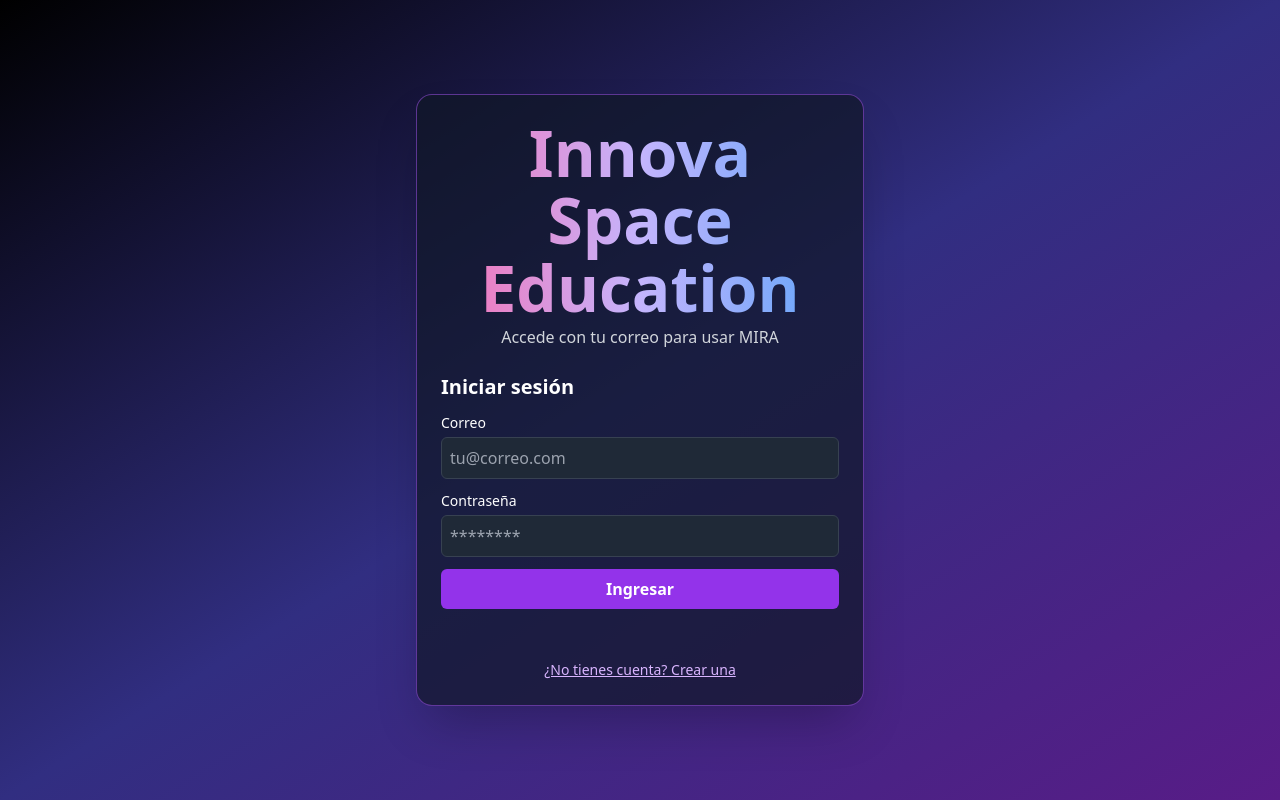
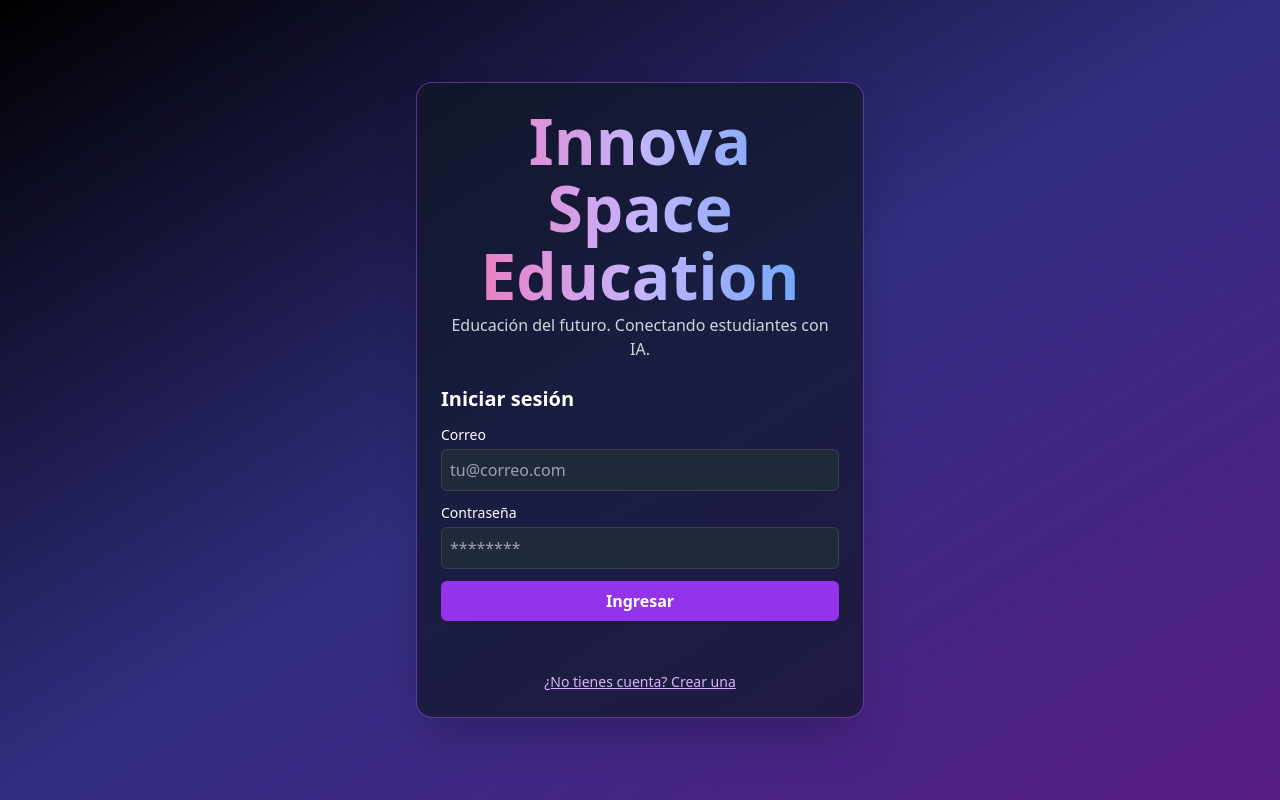
Before and after one commit to innova-space-edu/mira-AI, a plain HTML site: page index.html in a window 1280 px wide. Drawn offline with nearby package versions, Linux system fonts and the light colour scheme; no server answers.

Commit message:
Update index.html

```diff
--- a/index.html
+++ b/index.html
@@ -18,7 +18,7 @@
   <script src="https://cdn.tailwindcss.com"></script>
   <script src="https://cdn.jsdelivr.net/npm/marked/marked.min.js"></script>
 
-  <!-- MathJax ($...$ y $$...$$) -->
+  <!-- MathJax -->
   <script>
     window.MathJax = {
       tex: {
@@ -63,7 +63,7 @@
   <section id="auth" class="grid place-items-center px-4">
     <div class="w-full max-w-md bg-gray-900/70 border border-purple-500/50 rounded-2xl p-6 shadow-2xl auth-card">
       <h1 class="hero-title text-center mb-1">Innova Space Education</h1>
-      <p class="text-center text-gray-300 mb-6">Accede con tu correo para usar MIRA</p>
+      <p id="hero-subtitle" class="text-center text-gray-300 mb-6">Educación del futuro. Conectando estudiantes con IA.</p>
 
       <h2 id="auth-title" class="text-xl font-bold mb-3">Iniciar sesión</h2>
 
@@ -156,7 +156,7 @@
     <!-- Cabecera -->
     <section id="hero" class="text-center">
       <h1 class="hero-title">Innova Space Education</h1>
-      <p class="text-lg text-gray-300 mt-3">Educación del futuro. Conectando estudiantes con IA.</p>
+      <p id="hero-subtitle-app" class="text-lg text-gray-300 mt-3">Educación del futuro. Conectando estudiantes con IA.</p>
     </section>
 
     <!-- Chat -->
@@ -171,7 +171,6 @@
           <div id="chat-shell">
             <div id="chat-box" class="bg-gray-800 p-3 rounded-md mb-2 text-sm space-y-2 text-white"></div>
 
-            <!-- fila sticky para que el input siempre esté visible -->
             <div class="input-row flex gap-2">
               <input aria-label="Escribe tu mensaje" type="text" id="user-input" placeholder="Escribe tu mensaje..."
                      class="flex-1 p-2 rounded-md bg-gray-700 text-white border border-gray-600"
@@ -251,8 +250,7 @@
       document.querySelectorAll('.playlist-item').forEach(el => {
         el.classList.toggle('active', el.dataset.id === id);
       });
-      // halo SOLO en el icono
-      document.getElementById('btn-spotify')?.classList.add('playing');
+      document.getElementById('btn-spotify')?.classList.add('playing'); // halo SOLO en el icono
     }
 
     document.getElementById('btn-spotify')?.addEventListener('click', ()=>setPanelMode('music'));
@@ -274,7 +272,6 @@
       }
       selectPlaylist(currentPlaylist.id);
 
-      // Asegura que el input sea visible al abrir teclado en móvil
       const inp = document.getElementById('user-input');
       if (inp) {
         const ensureVisible = () => setTimeout(()=> inp.scrollIntoView({ block:'nearest', behavior:'smooth' }), 120);
@@ -313,7 +310,7 @@
     await setPersistence(auth, browserLocalPersistence);
     const db = getFirestore(app);
 
-    // ===== ChatStore =====
+    // ===== ChatStore (local + Firestore) =====
     window.ChatStore = (function(){
       let currentChatId = null;
       let currentUser   = null;
```
